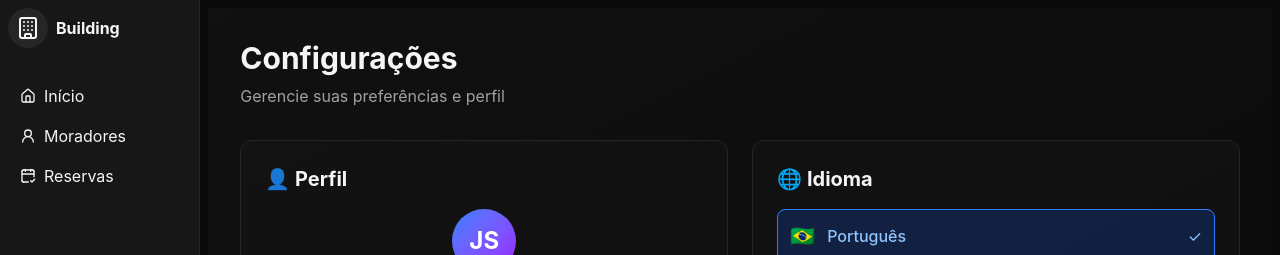
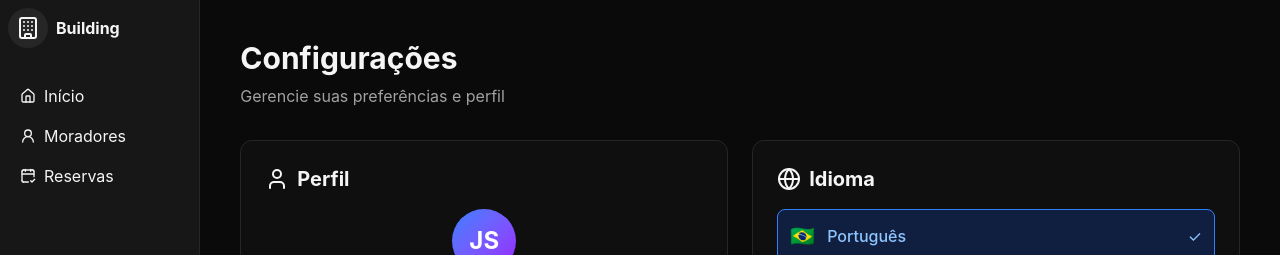
Before and after one commit to LucasCalcada/Projeto-ECM516-ECM252, a React (Vite) app in the folder front/: page /settings in a window 1280 px wide. Shown: the top 255 px of the page. Built offline with nearby package versions, Linux system fonts and the light colour scheme.

Commit message:
feat(front): style adjustments on profile settings

```diff
--- a/front/src/views/Settings.tsx
+++ b/front/src/views/Settings.tsx
@@ -1,6 +1,7 @@
 import { useState, useEffect } from 'react';
 import { useTranslation } from 'react-i18next';
 import { useTheme } from '../contexts/useThemeHook';
+import { Globe, User } from 'lucide-react';
 
 interface UserProfile {
   name: string;
@@ -43,9 +44,7 @@ export default function Settings() {
   }
 
   return (
-    <div
-      className={`h-full p-4 transition-colors md:p-8 ${theme === 'light' ? 'bg-neutral-100' : 'bg-gradient-to-br from-neutral-900/50 to-neutral-950'}`}
-    >
+    <div className="h-full p-4 transition-colors md:p-8">
       <div className="mb-8">
         <h1 className="text-3xl font-bold text-neutral-100">{t('settings.title')}</h1>
         <p className={`mt-2 ${theme === 'light' ? 'text-neutral-600' : 'text-neutral-400'}`}>
@@ -65,9 +64,10 @@ export default function Settings() {
         <section
           className={`rounded-xl border transition-colors lg:col-span-1 ${theme === 'light' ? 'border-neutral-300 bg-white' : 'border-neutral-800 bg-neutral-900/40'} p-6`}
         >
-          <h2 className="mb-4 text-xl font-bold text-neutral-100">
-            👤 {t('settings.profile.title')}
-          </h2>
+          <div className="mb-4 flex items-center gap-2 text-xl font-bold text-neutral-100">
+            <User />
+            <p>{t('settings.profile.title')}</p>
+          </div>
 
           <div className="mb-6 flex flex-col items-center gap-4">
             <div className="flex h-16 w-16 items-center justify-center rounded-full bg-gradient-to-br from-blue-500 to-purple-600 text-2xl font-bold text-white">
@@ -157,9 +157,10 @@ export default function Settings() {
         <section
           className={`rounded-xl border transition-colors lg:col-span-1 ${theme === 'light' ? 'border-neutral-300 bg-white' : 'border-neutral-800 bg-neutral-900/40'} p-6`}
         >
-          <h2 className="mb-4 text-xl font-bold text-neutral-100">
-            🌐 {t('settings.language.title')}
-          </h2>
+          <div className="mb-4 flex items-center gap-2 text-xl font-bold text-neutral-100">
+            <Globe />
+            <p>{t('settings.language.title')}</p>
+          </div>
 
           <div className="space-y-3">
             {[
```
